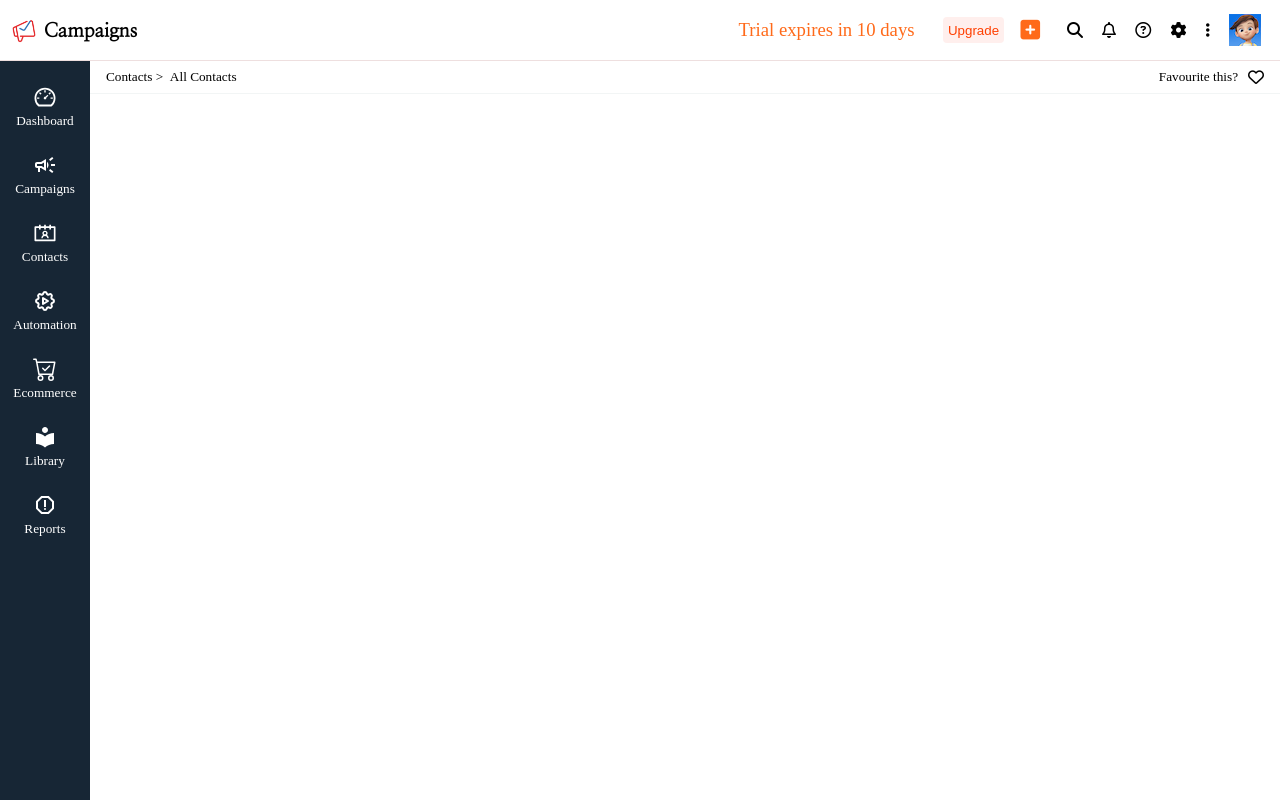
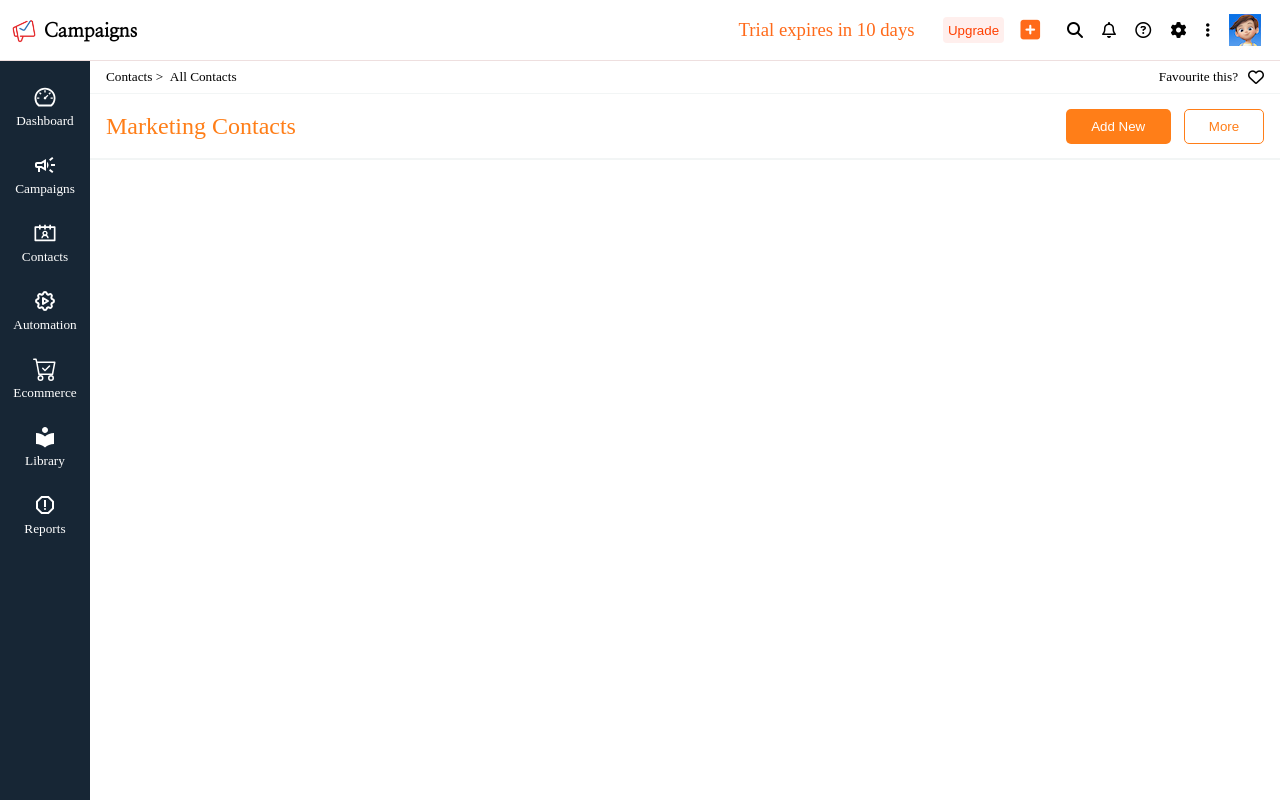
Before and after one commit to alenbabu/Zohodashboardsample, a React (Create React App) app: page / in a window 1280 px wide. Built offline with nearby package versions, Linux system fonts and the light colour scheme.

Commit message:
contacts-allcontacts-header-div added

```diff
--- a/src/Components/Allcontact/Allcontact.js
+++ b/src/Components/Allcontact/Allcontact.js
@@ -13,7 +13,18 @@ function Allcontact() {
                     <h5 className='contacts-title-text'>Favourite this?&nbsp;&nbsp;&nbsp;</h5>
                     <i class="fa-regular fa-heart contacts-title-text"></i>
                 </div>
+            </div>
 
+            <div className='contact-allcontacts-header-div'>
+                <div className='contact-allcontacts-header'>
+                    <h2 className='contact-allcontacts-header-text'>Marketing Contacts</h2>
+
+                </div>
+                <div className='contact-allcontacts-buttons'>
+                    <button className='addnew-btn'>Add New</button>
+                    <button className='more-btn'>More</button>
+
+                </div>
 
             </div>
 
--- a/src/Components/Allcontact/allcontact.css
+++ b/src/Components/Allcontact/allcontact.css
@@ -1,14 +1,20 @@
 .allcontact{
     flex: 1;
     margin-left: 90px;
+    height: 100vh;
 
 }
 
 .contacts-allcontacts-title-div{
+    position: sticky;
+    top: 0;
     width: 100%;
     height: 4vh;
     border-top: none;
     border-bottom: 0.5px solid rgb(242, 245, 245);
+    background-color: white;
+    position: sticky;
+    z-index: 2;
     display: flex;
     flex-direction: row;
     align-items: center;
@@ -30,3 +36,54 @@
 .contacts-title-text{
     font-weight: lighter;
 }
+
+.contact-allcontacts-header-div{
+    height: 8vh;
+    border-top: none;
+    border-bottom: 2.5px solid rgb(242, 245, 245);
+    background-color: white;
+    display: flex;
+    flex-direction: row;
+    align-items: center;
+    justify-content: space-between;
+}
+
+.contact-allcontacts-header{
+    padding-left: 1em;
+}
+
+.contact-allcontacts-buttons{
+    padding-right: 1em;
+}
+
+.contact-allcontacts-header-text{
+    font-weight: lighter;
+    color: #FF7E18;
+}
+
+.addnew-btn{
+    width: 105px;
+    height: 35px;
+    margin-right: 1em;
+    color: white;
+    background-color: #FF7E18;
+    border: none;
+    border-radius: 5px;
+}
+
+.addnew-btn:hover{
+    box-shadow: 0 8px 8px -4px lightblue;
+}
+
+.more-btn{
+    width: 80px;
+    height: 35px;
+    color: #FF7E18;
+    background-color: white;
+    border: 0.5px solid #FF7E18;
+    border-radius: 5px;
+}
+
+.more-btn:hover{
+    box-shadow: 0 8px 8px -4px lightblue;
+}
```
